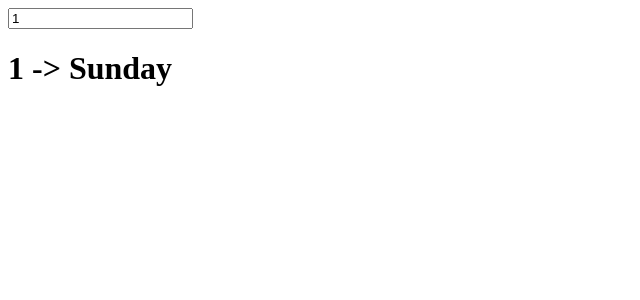
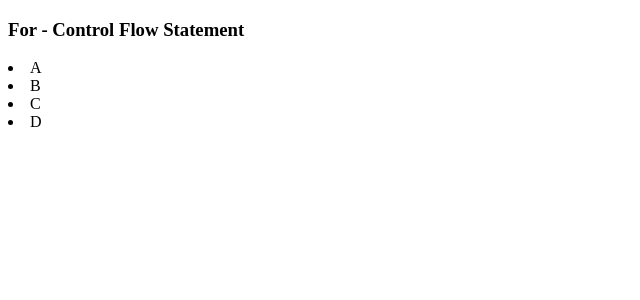
Before and after one commit to lets-build-with-code/ang-new-feature, an Angular app: page / in a window 1280 px wide. Shown: the top 300 px of the page, without its empty margins (0-640 px from the left). Built offline with nearby package versions, Linux system fonts and the light colour scheme.

Commit message:
Angular 18 : @for - control flows

```diff
--- a/src/app/app.component.html
+++ b/src/app/app.component.html
@@ -1,28 +1,8 @@
-<input type="number" [(ngModel)]="num">
+<h3>For - Control Flow Statement</h3>
 
-@switch(num) {
- @case(1) {
-   <h1>{{num}} -> Sunday</h1>
- }
-  @case(2) {
-    <h1>{{num}} ->Monday</h1>
-  }
-  @case(3) {
-    <h1>{{num}} ->Tuesday</h1>
-  }
-  @case(4) {
-    <h1>{{num}} ->Wednesday</h1>
-  }
-  @case(5) {
-    <h1>{{num}} ->Thursday</h1>
-  }
-  @case(6) {
-    <h1>{{num}} ->Friday</h1>
-  }
-  @case(7) {
-    <h1>{{num}} ->Saturday</h1>
-  }
-  @default {
-    <h1>{{num}} is not the crosspondent number to any day.</h1>
-  }
+@for(item of items; track item.id) {
+    <li>{{item.name}}</li>
 }
+<!-- <ul *ngFor="let item of items; trackBy : trackByid">
+    <li>{{item.name}}</li>
+</ul> -->
--- a/src/app/app.component.ts
+++ b/src/app/app.component.ts
@@ -1,15 +1,37 @@
-import { Component,  } from '@angular/core';
-import { FormsModule } from '@angular/forms';
+import { CommonModule } from '@angular/common';
+import { Component } from '@angular/core';
 import { RouterOutlet } from '@angular/router';
 
 @Component({
   selector: 'app-root',
   standalone: true,
-  imports: [RouterOutlet, FormsModule],
+  imports: [RouterOutlet, CommonModule],
   templateUrl: './app.component.html',
   styleUrl: './app.component.scss'
 })
 export class AppComponent {
-  title = 'new-ang-feature';
-  num: number = 1;
+  title = 'ang-new-feature';
+  items = [
+    {id:1, name:"A"},
+    {id:1, name:"B"},
+  ]
+
+  ngOnInit() {
+
+    setTimeout(() => {
+      console.log({seTimeout : true});
+      this.items = [
+        {id:1, name:"A"},
+        {id:1, name:"B"},
+        {id:1, name:"C"},
+        {id:1, name:"D"},
+      ]
+    }, 5000);
+
+  }
+  trackByid(index:any, items:any) {
+    console.log({trackBy :true,  index, items })
+    return index;
+
+  }
 }
```
